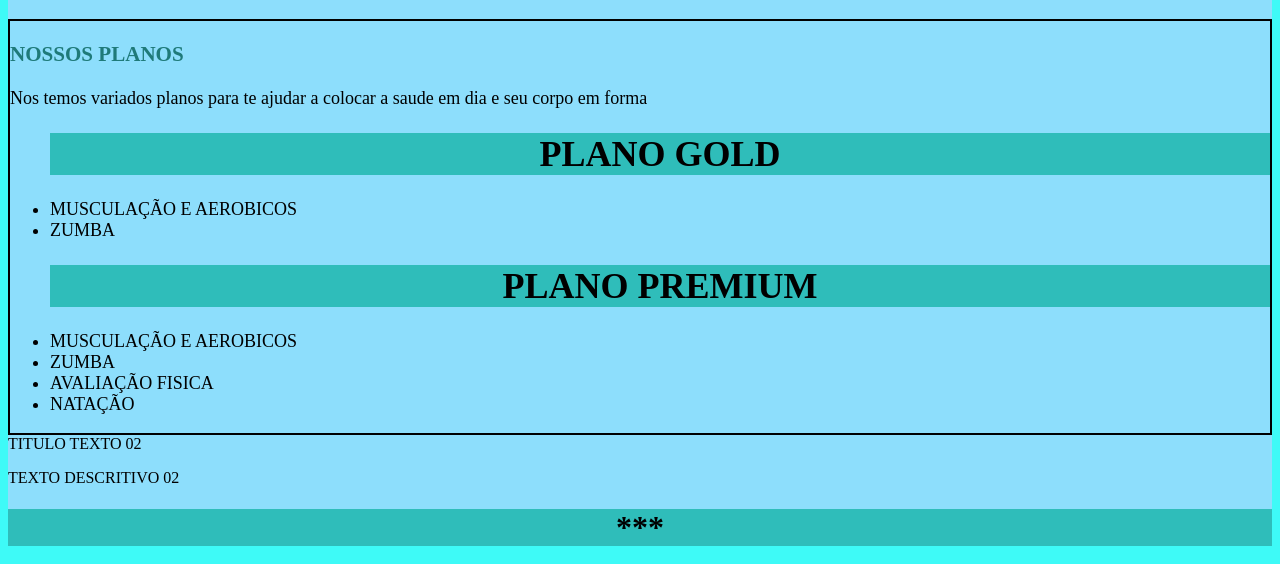
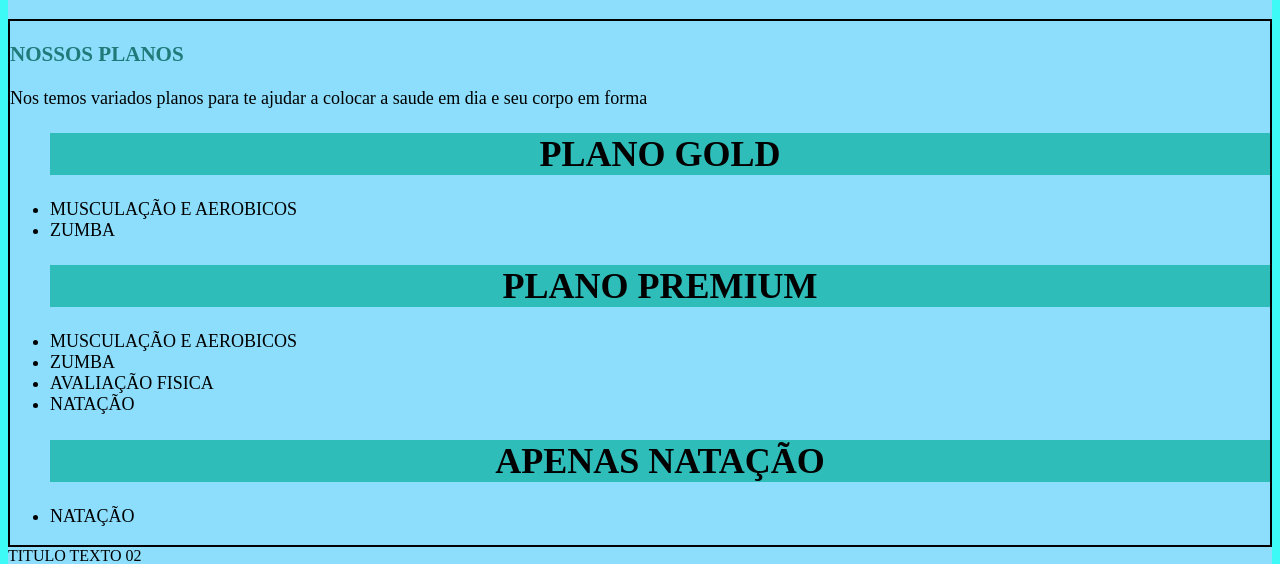
Before and after one commit to EzePaggi/3-trimestre, a plain HTML site: page index.html in a window 1280 px wide. Shown: the part 104-668 px from the top of the page. Drawn offline with Linux system fonts and the light colour scheme; a script that the page names is missing.

Commit message:
AAAAAAAA

```diff
--- a/index.html
+++ b/index.html
@@ -34,6 +34,11 @@
     <li>NATAÇÃO</li>
 </ul>
 
+<ul id="NATAÇÃO">
+    <h1>APENAS NATAÇÃO</h1>
+<li> NATAÇÃO </li>
+</ul>
+
 
 </div>
 
```
